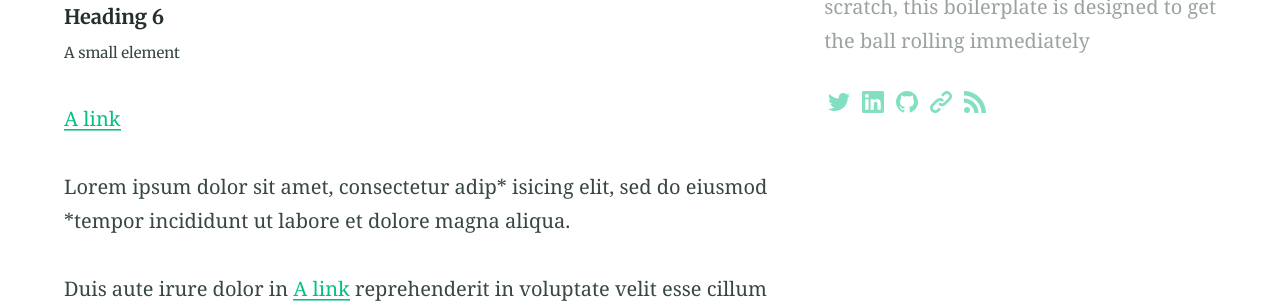
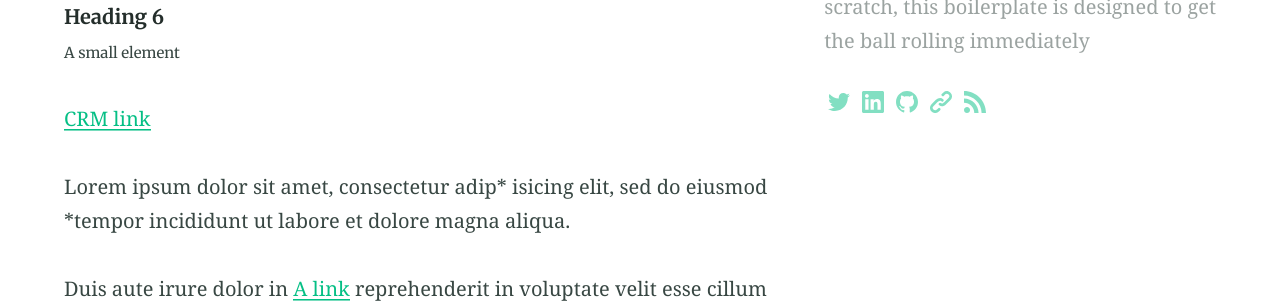
Before and after one commit to moogster11/blog, a Jekyll site: the page built from elements.md, in a window 1280 px wide and 900 px high, scrolled down 629 px. Shown: the part 155-458 px from the top of the window. Built offline with Jekyll 4.4.1, drawn with Linux system fonts in a browser that asks for light colours.

Commit message:
Update elements.md

```diff
--- a/elements.md
+++ b/elements.md
@@ -21,7 +21,7 @@ aside: true
 
 <small>A small element</small>
 
-[A link](https://david.darn.es "A link")
+[CRM link](_posts/2022-01-02-CRM.md)
 
 Lorem ipsum dolor sit amet, consectetur adip* isicing elit, sed do eiusmod *tempor incididunt ut labore et dolore magna aliqua.
 
```
